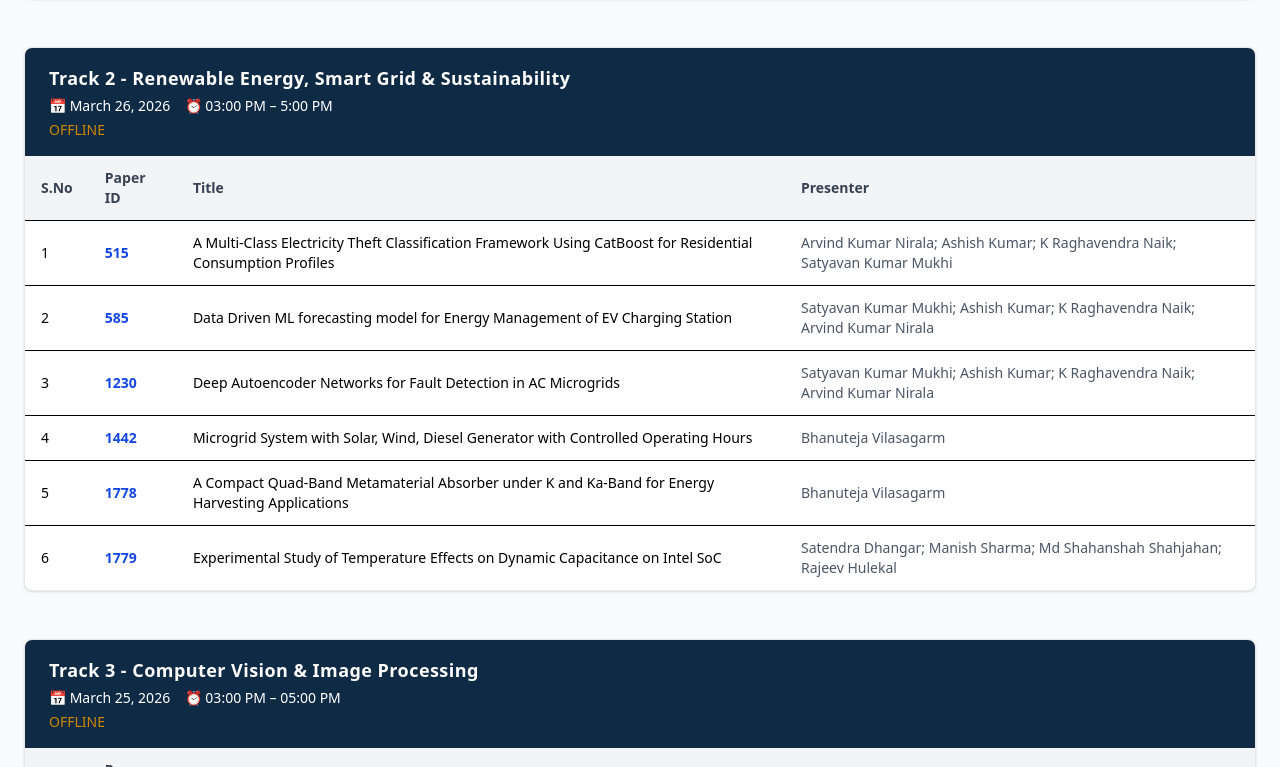
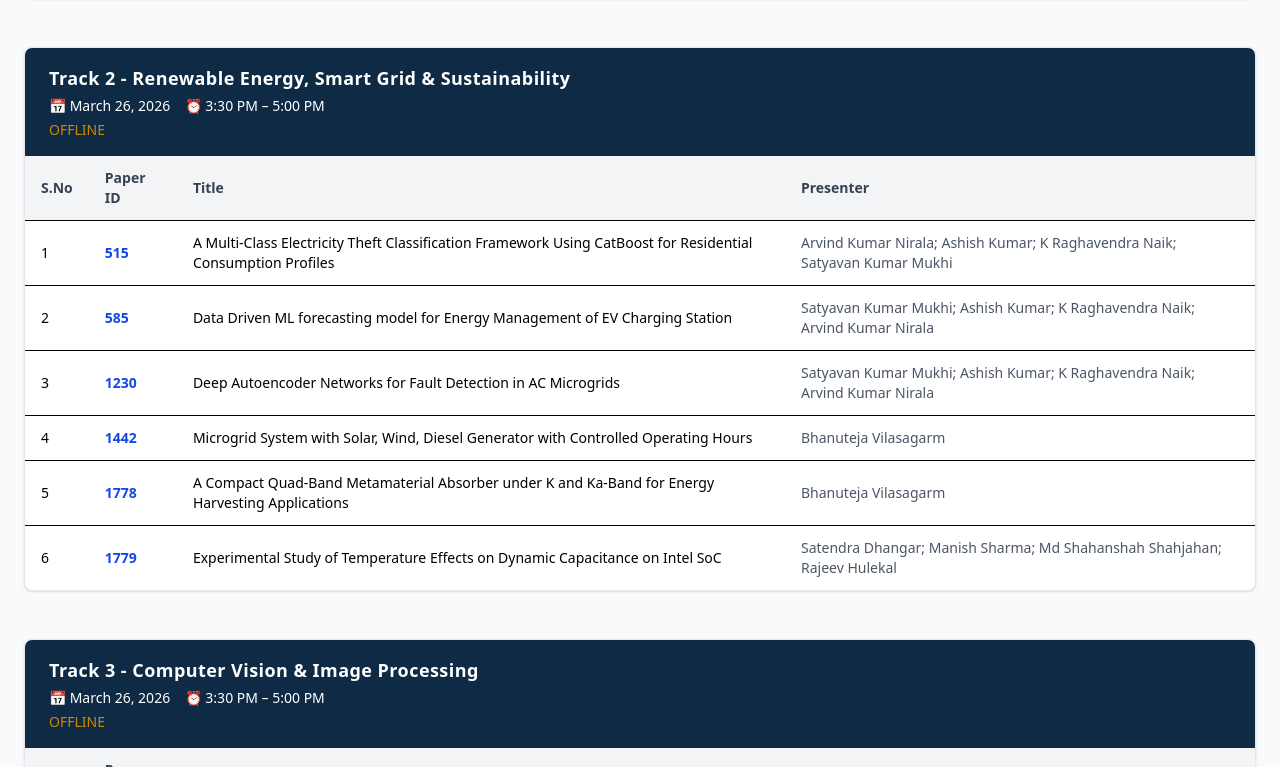
Before and after one commit to polty-rishit/AIEI2026, a React (Vite) app in the folder AIEI/: page /techSession in a window 1280 px wide. Shown: the part 1073-1840 px from the top of the page. Built offline with nearby package versions, Linux system fonts and the light colour scheme; the HTML template or start-up script is replaced by a standard one.

Commit message:
Time and Date updated

```diff
--- a/AIEI/src/pages/Programme/TechSession.jsx
+++ b/AIEI/src/pages/Programme/TechSession.jsx
@@ -5,7 +5,7 @@ const tracks = [
   {
     title: "Track 1 - AI for Healthcare, Medical Imaging & Biomedical Systems",
     date: "March 26, 2026",
-    time: "3:00 AM – 5:00 PM",
+    time: "3:30 PM – 5:00 PM",
     mode:"OFFLINE",
     papers: [
       {
@@ -59,7 +59,7 @@ const tracks = [
   {
     title: "Track 2 - Renewable Energy, Smart Grid & Sustainability",
     date: "March 26, 2026",
-    time: "03:00 PM – 5:00 PM",
+    time: "3:30 PM – 5:00 PM",
     mode:"OFFLINE",
     papers: [
       {
@@ -112,9 +112,9 @@ const tracks = [
   },
  {
   title: "Track 3 - Computer Vision & Image Processing",
-  date: "March 25, 2026",
-  time: "03:00 PM – 05:00 PM",
-  mode: "OFFLINE",
+  date: "March 26, 2026",
+    time: "3:30 PM – 5:00 PM",
+    mode:"OFFLINE",
   papers: [
     {
       sno: 1,
@@ -167,9 +167,9 @@ const tracks = [
 },
 {
   title: "Track 4 - Smart Cities, Transportation & Urban Systems",
-  date: "March 25, 2026",
-  time: "03:00 PM – 05:00 PM",
-  mode: "OFFLINE",
+  date: "March 26, 2026",
+    time: "3:30 PM – 5:00 PM",
+    mode:"OFFLINE",
   "papers": [
     {
       "sno": 1,
@@ -211,9 +211,9 @@ const tracks = [
 },
 {
   title: "Track 5 - Internet of Things, Edge AI & Smart Systems",
-  date: "March 25, 2026",
-  time: "03:00 PM – 05:00 PM",
-  mode: "OFFLINE",
+  date: "March 26, 2026",
+    time: "3:30 PM – 5:00 PM",
+    mode:"OFFLINE",
   "papers": [
     {
       "sno": 1,
@@ -679,10 +679,10 @@ const tracks = [
   ]
 },
 {
-  "title": "Track 13 - Robotics, Autonomous Systems & Control",
-  "date": "",
-  "time": "",
-  "mode": "",
+  title : "Track 13 - Robotics, Autonomous Systems & Control",
+  date: "March 27, 2026",
+  time: "11:00 AM – 01:00 PM",
+  mode: "OFFLINE",
   "papers": [
     {
       "sno": 1,
@@ -735,10 +735,10 @@ const tracks = [
   ]
 },
 {
-  "title": "Track 14 - Data Science, Machine Learning & Optimization",
-  "date": "March 25, 2026",
-  "time": "",
-  "mode": "OFFLINE",
+  title: "Track 14 - Data Science, Machine Learning & Optimization",
+  date: "March 27, 2026",
+  time: "11:00 AM – 01:00 PM",
+  mode: "OFFLINE",
   "papers": [
     {
       "sno": 1,
@@ -791,10 +791,10 @@ const tracks = [
   ]
 },
 {
-  "title": "Track 15 - AI Applications in Industry, Finance, Education & Society",
-  "date": "",
-  "time": "",
-  "mode": "",
+  title : "Track 15 - AI Applications in Industry, Finance, Education & Society",
+  date: "March 27, 2026",
+  time: "11:00 AM – 01:00 PM",
+  mode: "OFFLINE",
   "papers": [
     {
       "sno": 1,
@@ -910,9 +910,9 @@ const tracks = [
 },
 {
   "title": "Track 17 - Computer Vision & Image Processing",
-  "date": "",
-  "time": "",
-  "mode": "",
+  "date": "March 27, 2026",
+  "time": "03:30 PM – 05:30 PM",
+  "mode": "ONLINE",
   "papers": [
     {
       "sno": 1,
@@ -1022,9 +1022,9 @@ const tracks = [
 },
 {
   "title": "Track 19 - Cybersecurity, Blockchain & Privacy",
-  "date": "",
-  "time": "",
-  "mode": "",
+  "date": "March 27, 2026",
+  "time": "03:30 PM – 05:30 PM",
+  "mode": "ONLINE",
   "papers": [
     {
       "sno": 1,
@@ -1078,9 +1078,9 @@ const tracks = [
 },
 {
   "title": "Track 20 - Internet of Things, Edge AI & Smart Systems",
-  "date": "",
-  "time": "",
-  "mode": "",
+  "date": "March 27, 2026",
+  "time": "03:30 PM – 05:30 PM",
+  "mode": "ONLINE",
   "papers": [
     {
       "sno": 1,
@@ -1246,9 +1246,9 @@ const tracks = [
 },
 {
   "title": "Track 23 - Robotics, Autonomous Systems & Control",
-  "date": "",
-  "time": "",
-  "mode": "",
+  "date": "March 27, 2026",
+  "time": "03:30 PM – 05:30 PM",
+  "mode": "ONLINE",
   "papers": [
     {
       "sno": 1,
@@ -1358,9 +1358,9 @@ const tracks = [
 },
 {
   "title": "Track 25 - AI Applications in Industry, Finance, Education & Society",
-  "date": "",
-  "time": "",
-  "mode": "",
+  "date": "March 27, 2026",
+  "time": "03:30 PM – 05:30 PM",
+  "mode": "ONLINE",
   "papers": [
     {
       "sno": 1,
@@ -1526,9 +1526,9 @@ const tracks = [
 },
 {
   "title": "Track 28 - Natural Language Processing, LLMs & Generative AI",
-  "date": "",
-  "time": "",
-  "mode": "",
+  "date": "March 28, 2026",
+  "time": "11:00 AM – 01:00 PM",
+  "mode": "ONLINE",
   "papers": [
     {
       "sno": 1,
@@ -1582,9 +1582,9 @@ const tracks = [
 },
 {
   "title": "Track 29 - Cybersecurity, Blockchain & Privacy",
-  "date": "",
-  "time": "",
-  "mode": "",
+  "date": "March 28, 2026",
+  "time": "11:00 AM – 01:00 PM",
+  "mode": "ONLINE",
   "papers": [
     {
       "sno": 1,
@@ -1750,9 +1750,9 @@ const tracks = [
 },
 {
   "title": "Track 32 - Renewable Energy, Smart Grid & Sustainability",
-  "date": "",
-  "time": "",
-  "mode": "",
+  "date": "March 28, 2026",
+  "time": "11:00 AM – 01:00 PM",
+  "mode": "ONLINE",
   "papers": [
     {
       "sno": 1,
@@ -1862,9 +1862,9 @@ const tracks = [
 },
 {
   "title": "Track 34 - Data Science, Machine Learning & Optimization",
-  "date": "",
-  "time": "",
-  "mode": "",
+  "date": "March 28, 2026",
+  "time": "11:00 AM – 01:00 PM",
+  "mode": "ONLINE",
   "papers": [
     {
       "sno": 1,
```
